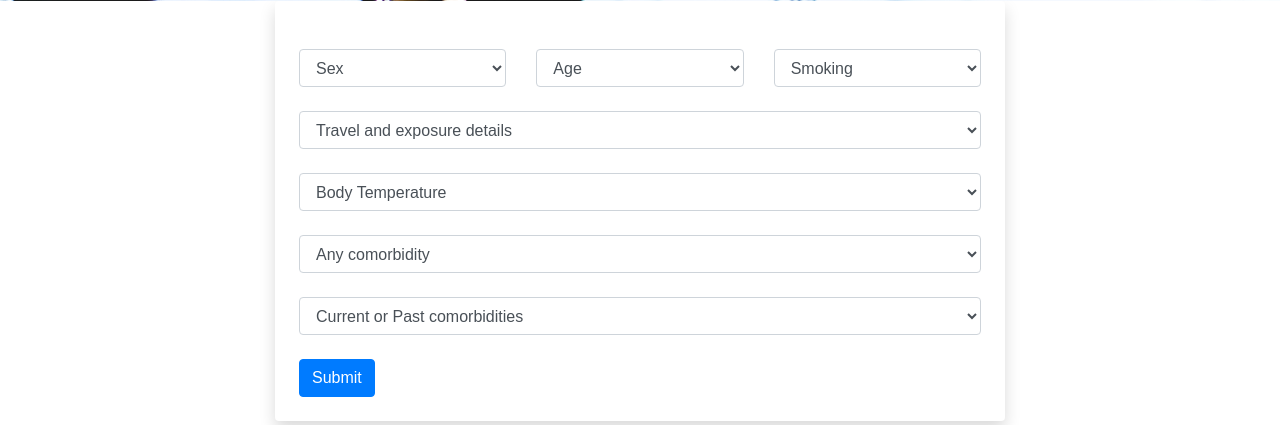
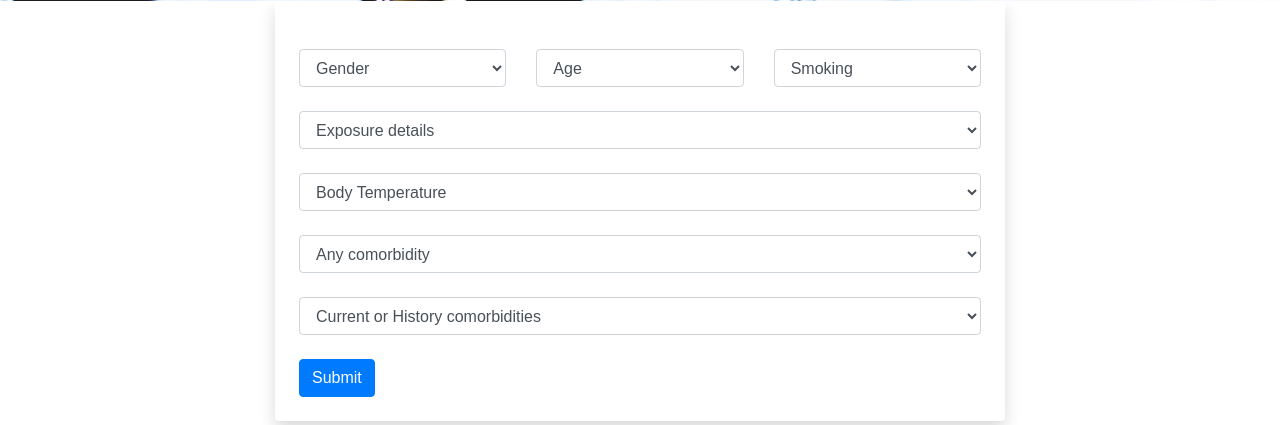
Before and after one commit to ShubhamJainPHE/mediport-1, a Django app: page /coronavirus/ in a window 1280 px wide. Shown: the part 771-1196 px from the top of the page. Run offline with Django 3.2, Linux system fonts and the light colour scheme; some libraries are stand-ins or nearby versions.

Commit message:
Update coronavirus.html

```diff
--- a/medapp/templates/Coronavirus/coronavirus.html
+++ b/medapp/templates/Coronavirus/coronavirus.html
@@ -366,7 +366,7 @@ All you need to do is answer a few questions, and get your risk score in just on
                                     </div> -->
 
                                     <div class="row mt-4">
-                                        <div class=" col-sm-4"><select class="multisteps-form__select form-control"  name="sex" id="sex"><option selected="selected" disabled readonly>Sex</option><option>Male</option><option>Female</option></select></div>
+                                        <div class=" col-sm-4"><select class="multisteps-form__select form-control"  name="sex" id="sex"><option selected="selected" disabled readonly>Gender</option><option>Male</option><option>Female</option></select></div>
                                         <div id="threecolumn" class="col-sm-4"><select class="multisteps-form__select form-control" id="age" name="age"><option selected="selected" disabled readonly>Age</option><option>>50</option><option><50</option></select></div>
                                         <div id="threecolumn" class=" col-sm-4"><select class="multisteps-form__select form-control" id="smoking" name="smoking"><option selected="selected" disabled readonly>Smoking</option><option>Yes</option><option>No</option></select></div>
                                     </div>
@@ -375,10 +375,10 @@ All you need to do is answer a few questions, and get your risk score in just on
                                     <div class="form-row mt-4">
                                         <div class="col-12 col-sm-12">
                                             <select id="travel" class="multisteps-form__select form-control" name="travel">
-                                            <option selected="selected" disabled readonly>Travel and exposure details</option>
-                                            <option>Contact with someone with dry cough fever or visible difficuly in breathing in last 14 days</option>
+                                            <option selected="selected" disabled readonly> Exposure details</option>
+                                            <option>Been in contact with someone with dry cough, fever or visible difficuly in breathing in last 14 days</option>
                                             <option>History of travel or meeting in affected geographical area in last 14 days</option>
-                                            <option>Close contact with confirmed COVID in last 14 days</option>
+                                            <option>Been in close contact with confirmed COVID-19 patients in last 14 days</option>
                                             <option>No travel history</option>
                                         </select>
                                         </div>
@@ -408,7 +408,7 @@ All you need to do is answer a few questions, and get your risk score in just on
                                     <div class="form-row mt-4">
                                         <div class="col-12 col-sm-12">
                                             <select id="curr_comorbidity" class="multisteps-form__select form-control" name="curr_comorbidity">
-                                            <option selected="selected" disabled readonly>Current or Past comorbidities</option>
+                                            <option selected="selected" disabled readonly>Current or History comorbidities</option>
                                             <option>Kidney Disease</option>
                                             <option>Asthma or Lung Disease</option>
                                             <option>Cerebrovascular Disease</option>
```
